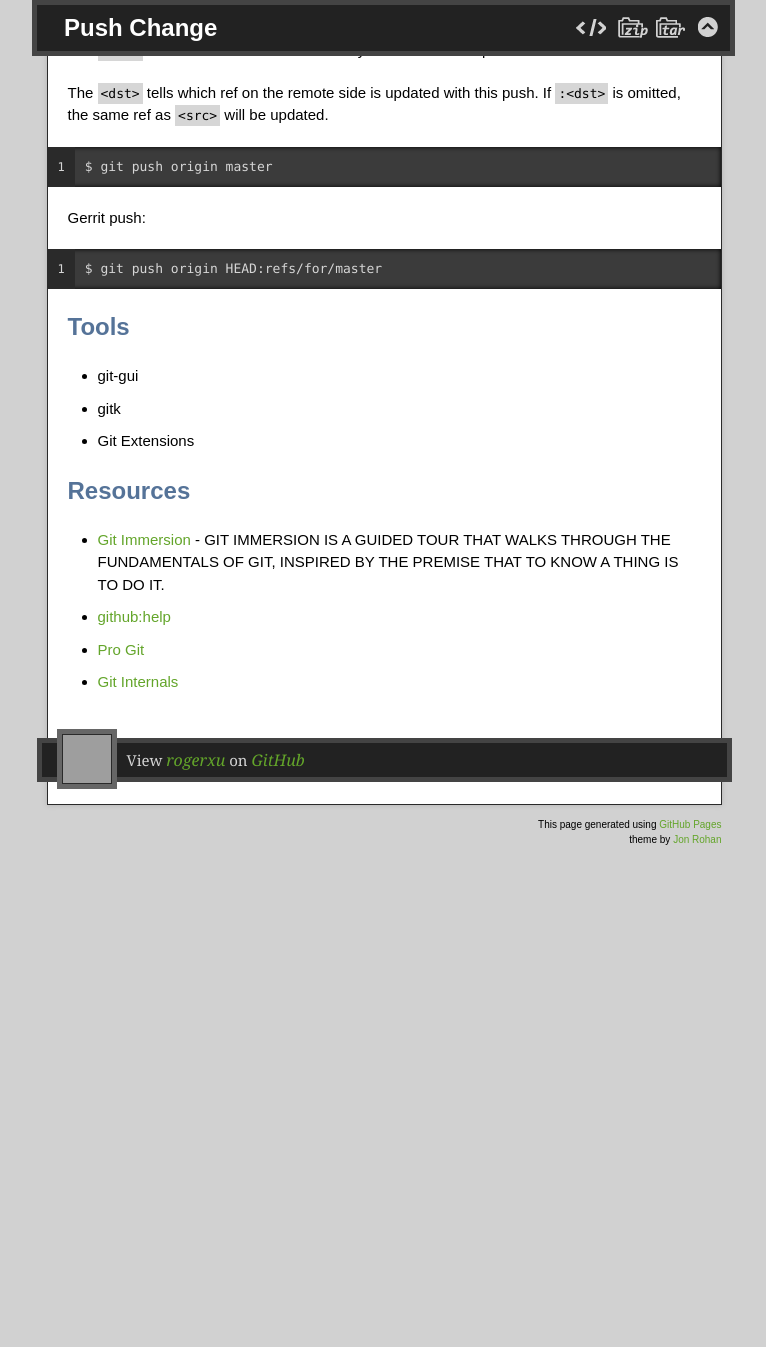
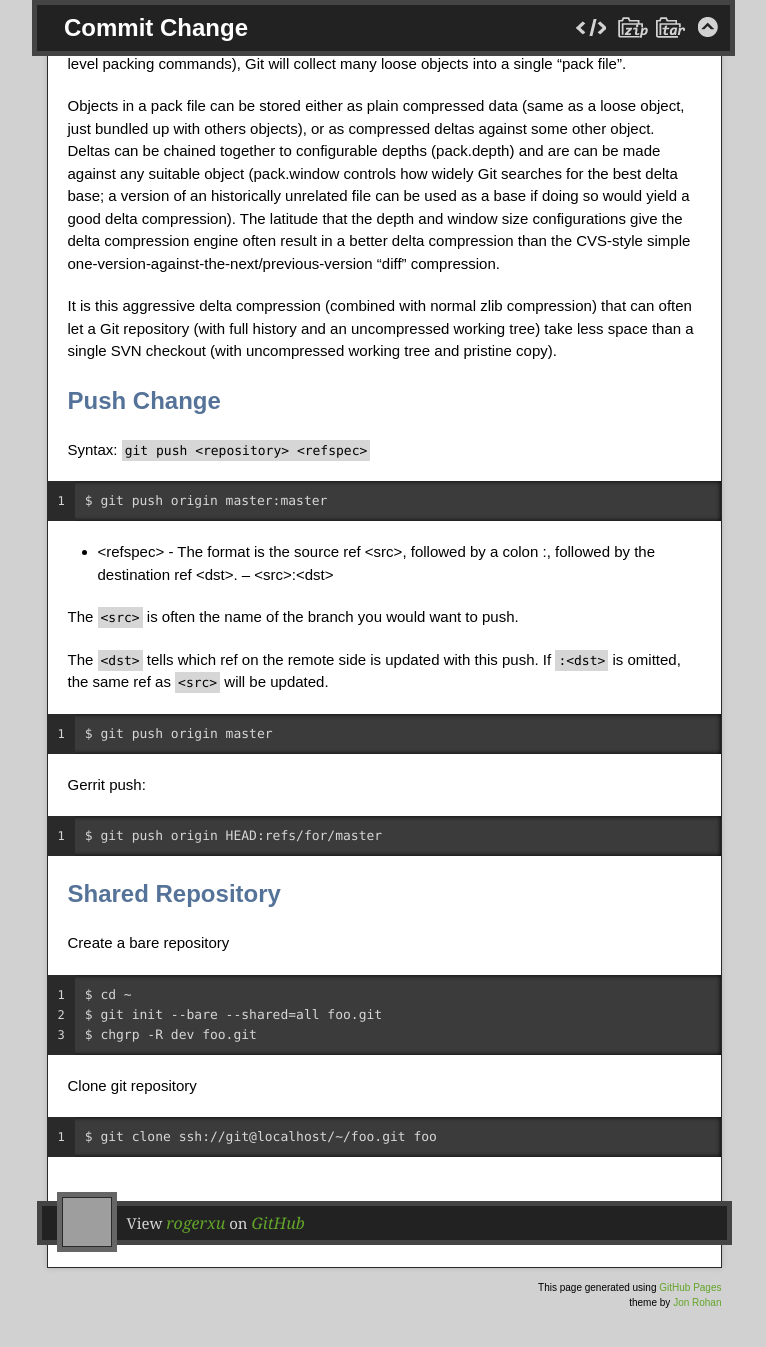
Before and after one commit to rogerxu/rogerxu.github.io, a Jekyll site: the page built from _posts/2012-09-27-git.md, in a window 1280 px wide and 1400 px high, scrolled down 3898 px. Shown: the top 1347 px of the window, without its empty margins (256-1022 px from the left). Built offline with Jekyll 4.4.1, drawn with Linux system fonts in a browser that asks for light colours; nearby versions of some CDN libraries; before the commit the page ends 4835 px from its top, so only the background shows below that; some of the changed text lies outside the part shown; grey boxes are pictures that could not be loaded.

Commit message:
Add SSH key and shared repository in Git post.

```diff
--- a/_posts/2012-09-27-git.md
+++ b/_posts/2012-09-27-git.md
@@ -23,6 +37,13 @@
     $ clip < ~/.ssh/id_rsa.pub
     # Copies the contents of the id_rsa.pub file to your clipboard
 
+Add SSH public key to server
+
+    $ cd ~/.ssh
+    $ vi authorized_keys
+    $ chmod 600 authorized_keys
+    $ cat authorized_keys
+
 Test SSH
 
     $ ssh -T git@github.com
@@ -34,6 +55,7 @@
     $ git config [Config file location] [Action]
 
 Config file location
+
 * `--global` - use global config file
 * `--system` - use system config file
 * `--local` - use repository config file
@@ -155,15 +177,15 @@
     $ git push origin HEAD:refs/for/master
 
 
-## Tools
+## Shared Repository
 
- * git-gui
- * gitk
- * Git Extensions
+Create a bare repository
 
-## Resources
+    $ cd ~
+    $ git init --bare --shared=all foo.git
+    $ chgrp -R dev foo.git
 
- * [Git Immersion](http://gitimmersion.com) - GIT IMMERSION IS A GUIDED TOUR THAT WALKS THROUGH THE FUNDAMENTALS OF GIT, INSPIRED BY THE PREMISE THAT TO KNOW A THING IS TO DO IT.
- * [github:help](https://help.github.com)
- * [Pro Git](http://git-scm.com/book)
- * [Git Internals](http://git-scm.com/book/en/Git-Internals)
+
+Clone git repository
+
+    $ git clone ssh://git@localhost/~/foo.git foo
```
Also changed, not shown: other parts of _posts/2012-09-27-git.md (+14 -0 lines).
